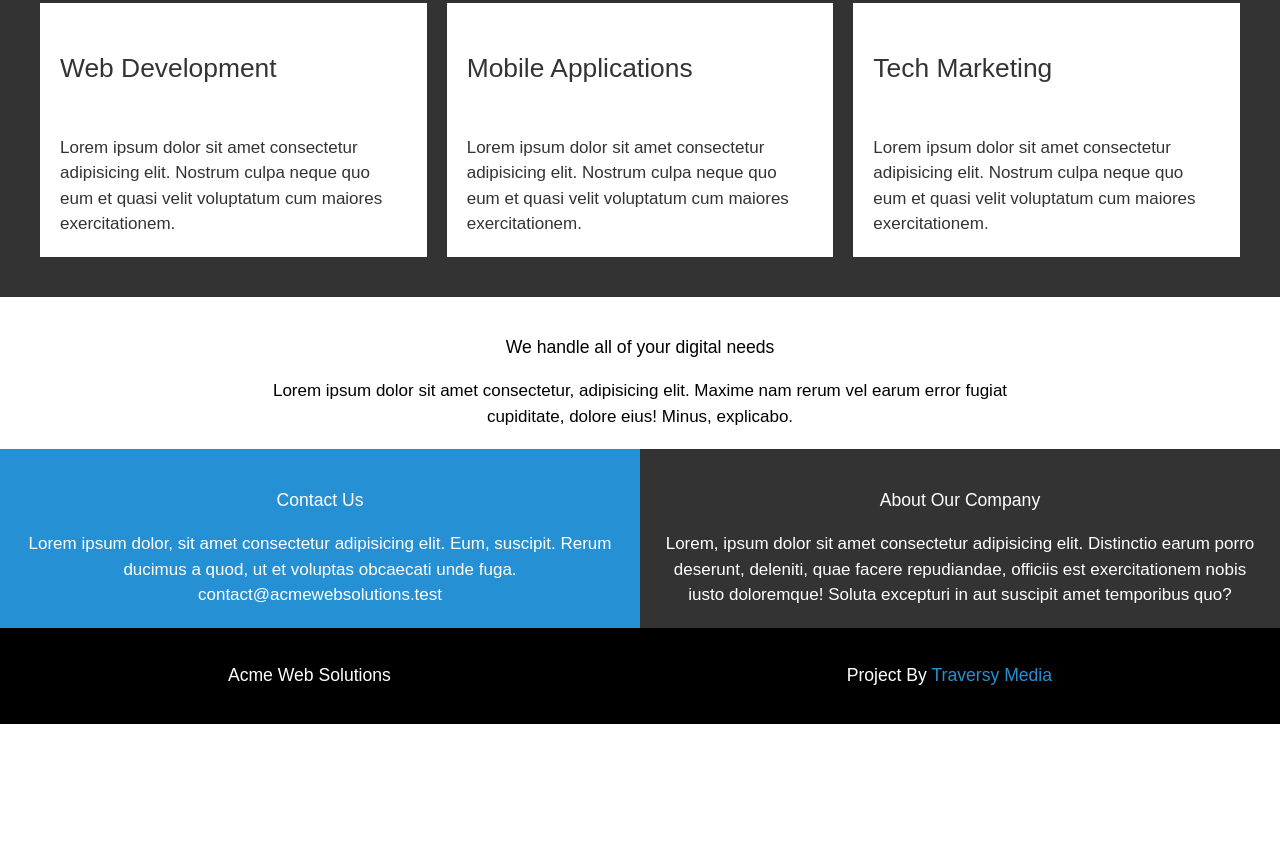
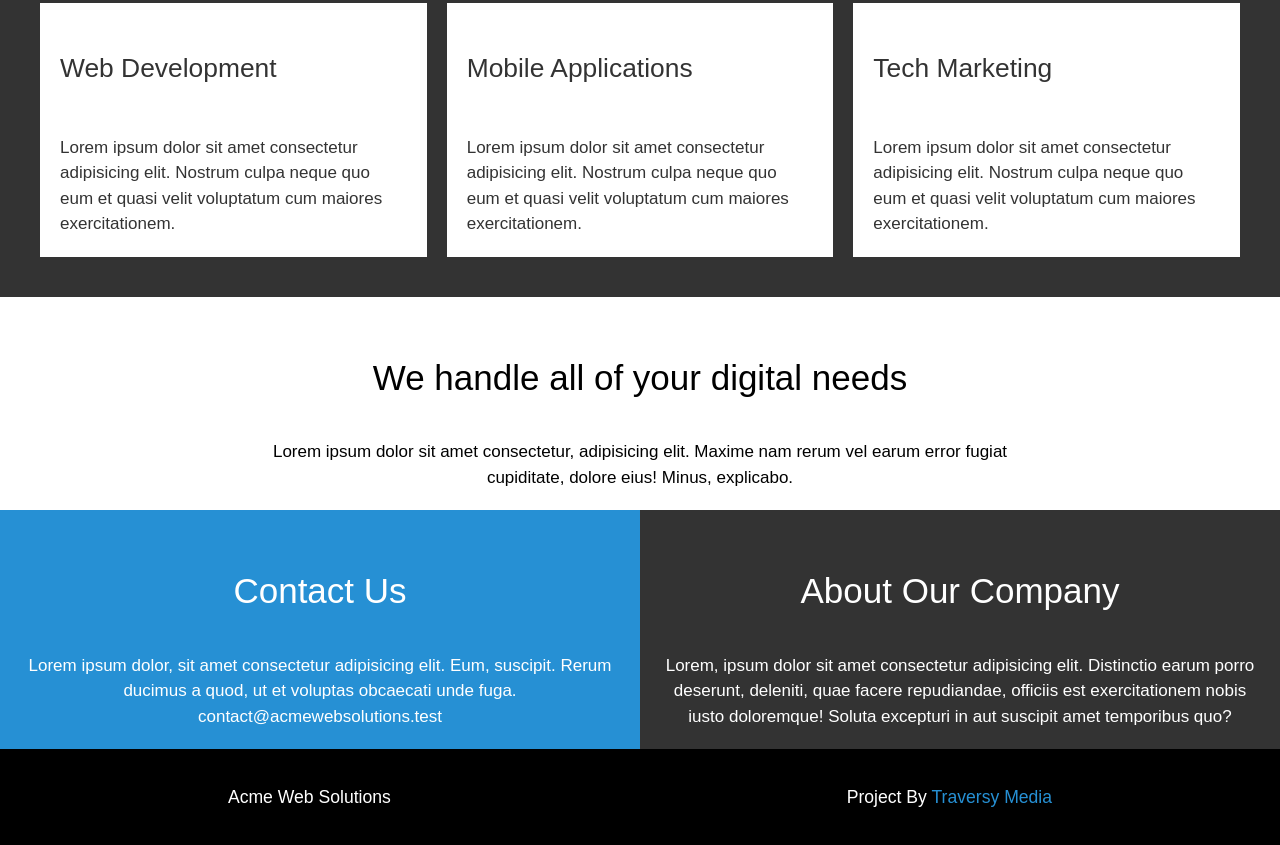
Before and after one commit to VSClarity/CSS-Flex-Page, a plain HTML site: page index.html in a window 1280 px wide. Shown: the part 717-1562 px from the top of the page. Before the commit the page ends 1441 px from the top, so only its background shows below. Drawn offline with Linux system fonts and the light colour scheme.

Commit message:
Edit combinators tag (h)

```diff
--- a/assets/css/style.css
+++ b/assets/css/style.css
@@ -15,7 +15,7 @@ h1, h2, h3 {
   padding: 1em 0;
 }
 
-h1 {
+h1, h2, h3, h4, h5 ,h6git {
   font-size: 35px;
 }
 
```
